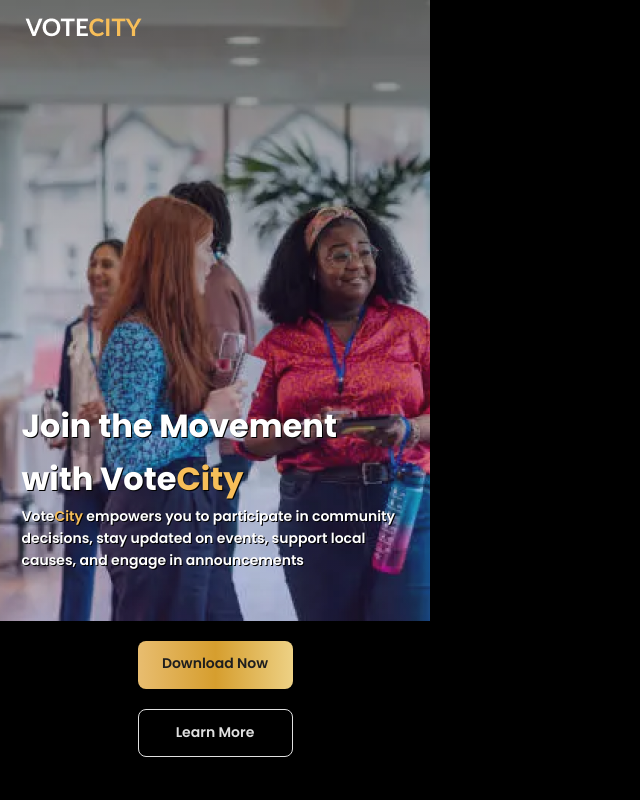
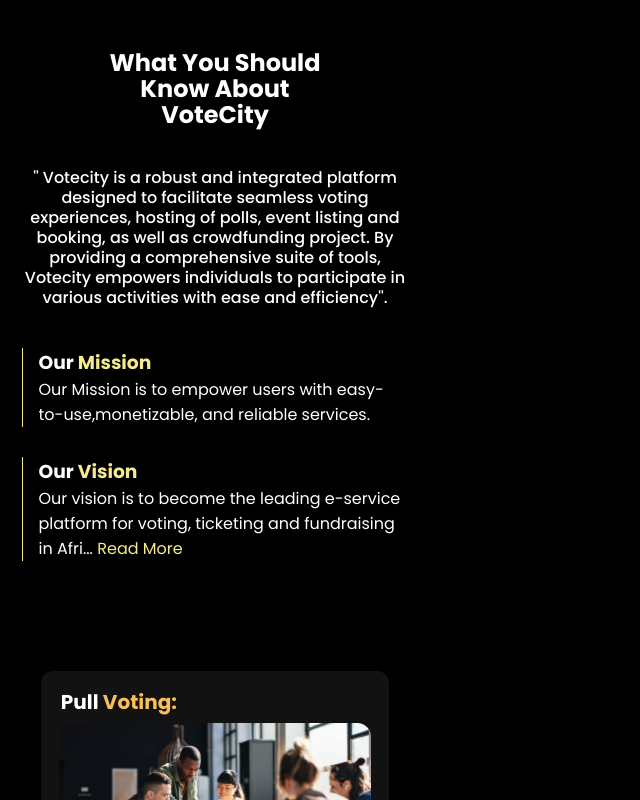
Before and after one commit to TajjDev/votecity2, a React (Vite) app: page / in a window 1280 px wide. Shown: the top 800 px of the page, without its empty margins (0-640 px from the left). Built offline with nearby package versions, Linux system fonts and the light colour scheme; a web font is replaced by a local one.

Commit message:
Update App.jsx

```diff
--- a/src/App.jsx
+++ b/src/App.jsx
@@ -4,7 +4,7 @@ import './App.css'
 // import GetStarted from './assets/component/get started/GetStarted'
 import About from './assets/component/about/About'
 // import Nav from './assets/component/nav/Nav'
-import Aboutt from './assets/component2/about us/Aboutt'
+// import Aboutt from './assets/component2/about us/Aboutt'
 import Features from './assets/component2/features/Features'
 // import Features from './assets/component2/features/Features'
 // impor
@@ -20,7 +20,7 @@ const App = () => {
       {/* <GetStarted></GetStarted> */}
       {/* <About></About> */}
     {/* </div> */}
-    <Aboutt/>
+{/*     <Aboutt/> */}
     <About/>
     {/* <Features/> */}
     <Features/>
```
